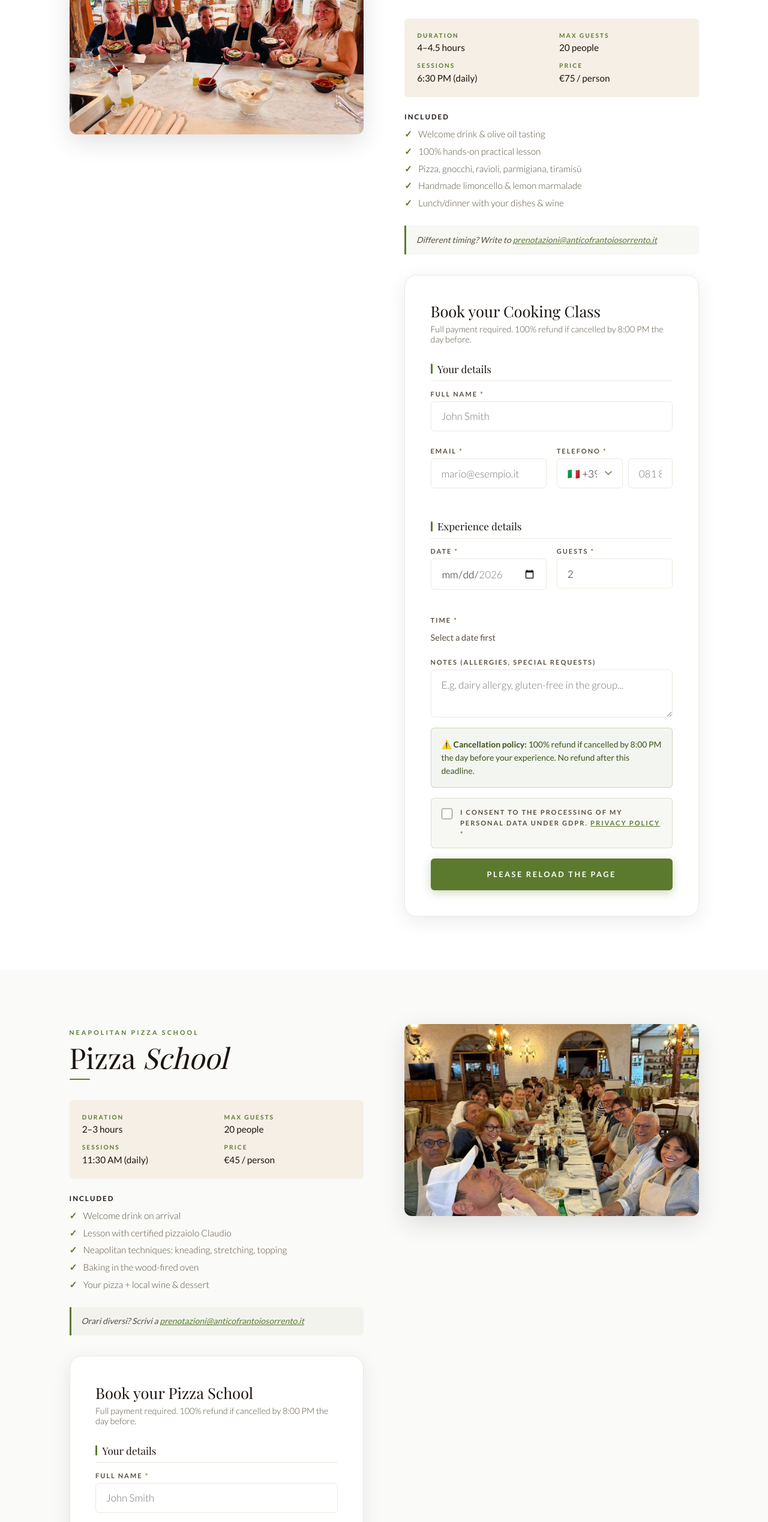
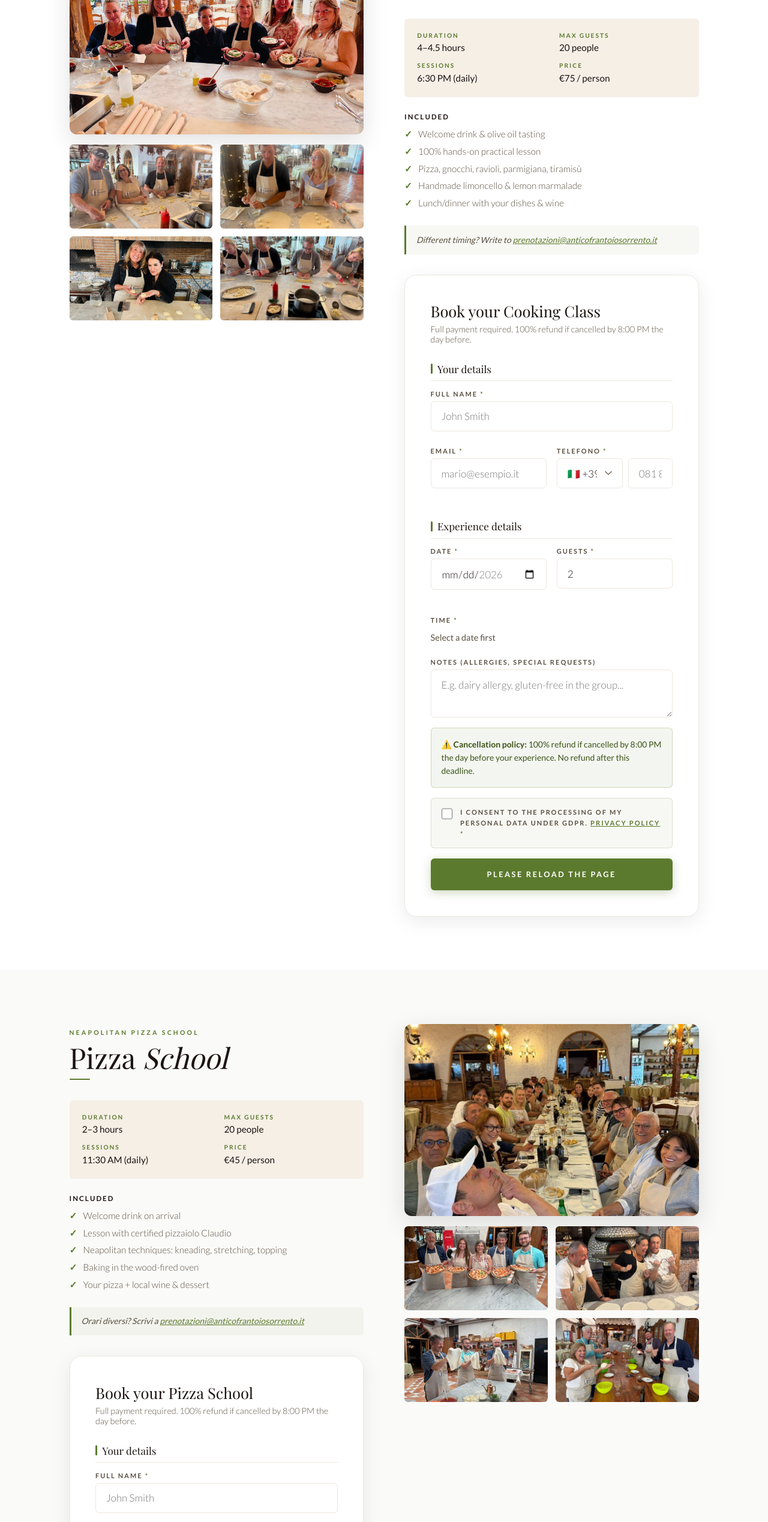
Before and after one commit to salvatoredalessandro01-dotcom/Antico-Frantoio, a website: page public/experiences.html in a window 1280 px wide. Shown: the part 711-3248 px from the top of the page at 60% size. Drawn offline with nearby package versions, Linux system fonts and the light colour scheme; no server answers; a web font is replaced by a local one.

Commit message:
Update experiences.html

```diff
--- a/public/experiences.html
+++ b/public/experiences.html
@@ -291,10 +291,10 @@ footer p{font-size:.7rem;color:rgba(255,255,255,.3)}
           <img src="/public/img/gallery/cookingclass-hero.jpg" alt="Cooking Class Antico Frantoio" loading="lazy" onerror="this.style.height='280px';this.style.background='#EDE8E0'">
         </div>
         <div class="exp-photo-grid">
-          <img src="/public/img/gallery/cookingclass-1.jpg" alt="" loading="lazy" onerror="this.style.display='none'">
-          <img src="/public/img/gallery/cookingclass-2.jpg" alt="" loading="lazy" onerror="this.style.display='none'">
-          <img src="/public/img/gallery/cookingclass-3.jpg" alt="" loading="lazy" onerror="this.style.display='none'">
-          <img src="/public/img/gallery/cookingclass-4.jpg" alt="" loading="lazy" onerror="this.style.display='none'">
+          <img src="/public/img/gallery/cookingclass-01.jpg" alt="" loading="lazy" onerror="this.style.display='none'">
+          <img src="/public/img/gallery/cookingclass-02.jpg" alt="" loading="lazy" onerror="this.style.display='none'">
+          <img src="/public/img/gallery/cookingclass-03.jpg" alt="" loading="lazy" onerror="this.style.display='none'">
+          <img src="/public/img/gallery/cookingclass-04.jpg" alt="" loading="lazy" onerror="this.style.display='none'">
         </div>
       </div>
 
@@ -432,10 +432,10 @@ footer p{font-size:.7rem;color:rgba(255,255,255,.3)}
           <img src="/public/img/gallery/pizzaschool-hero.jpg" alt="Pizza School Antico Frantoio" loading="lazy" onerror="this.style.height='280px';this.style.background='#EDE8E0'">
         </div>
         <div class="exp-photo-grid">
-          <img src="/public/img/gallery/pizzaschool-1.jpg" alt="" loading="lazy" onerror="this.style.display='none'">
-          <img src="/public/img/gallery/pizzaschool-2.jpg" alt="" loading="lazy" onerror="this.style.display='none'">
-          <img src="/public/img/gallery/pizzaschool-3.jpg" alt="" loading="lazy" onerror="this.style.display='none'">
-          <img src="/public/img/gallery/pizzaschool-4.jpg" alt="" loading="lazy" onerror="this.style.display='none'">
+          <img src="/public/img/gallery/pizzaschool-01.jpg" alt="" loading="lazy" onerror="this.style.display='none'">
+          <img src="/public/img/gallery/pizzaschool-02.jpg" alt="" loading="lazy" onerror="this.style.display='none'">
+          <img src="/public/img/gallery/pizzaschool-03.jpg" alt="" loading="lazy" onerror="this.style.display='none'">
+          <img src="/public/img/gallery/pizzaschool-04.jpg" alt="" loading="lazy" onerror="this.style.display='none'">
         </div>
       </div>
 
```
